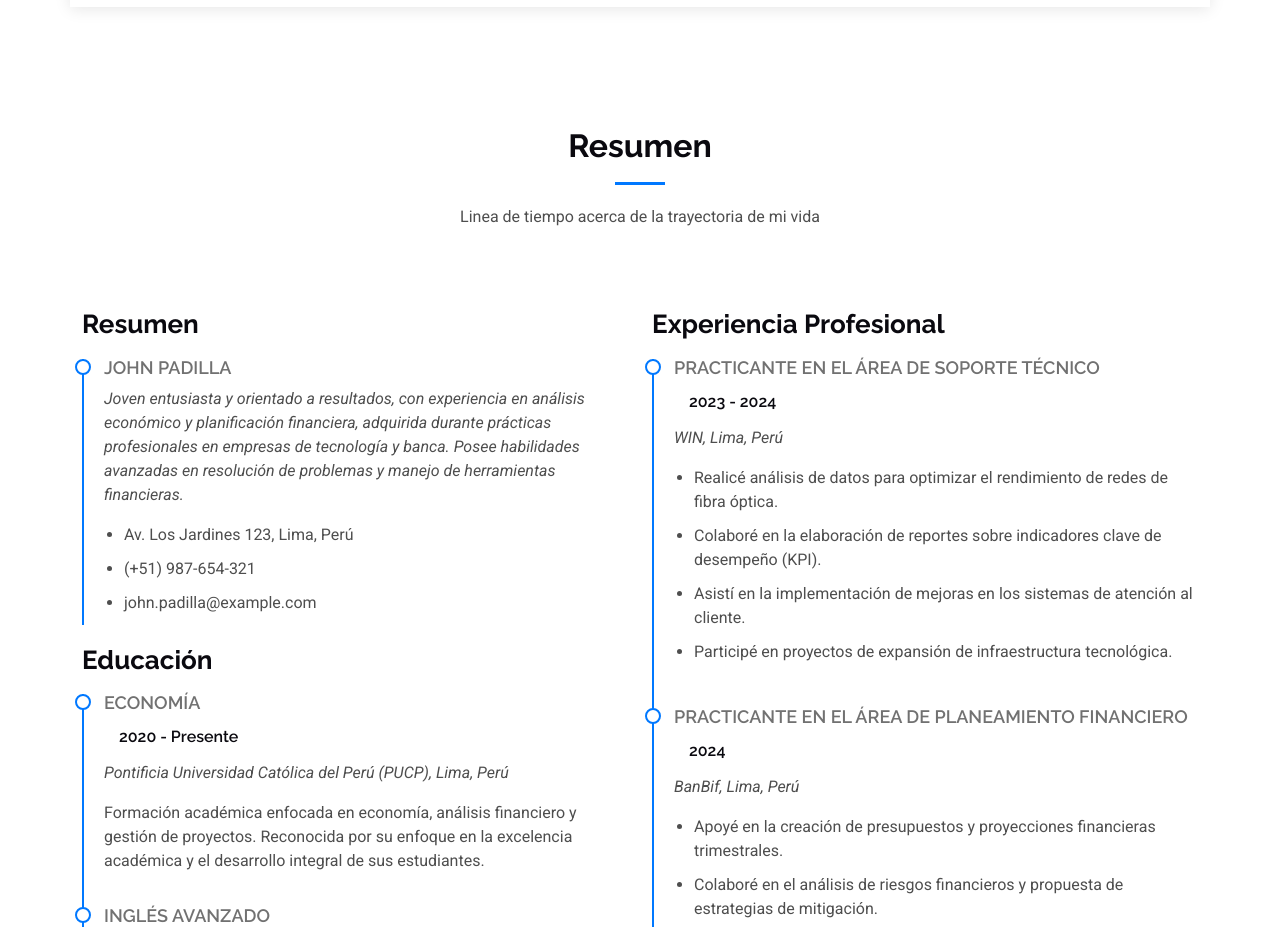
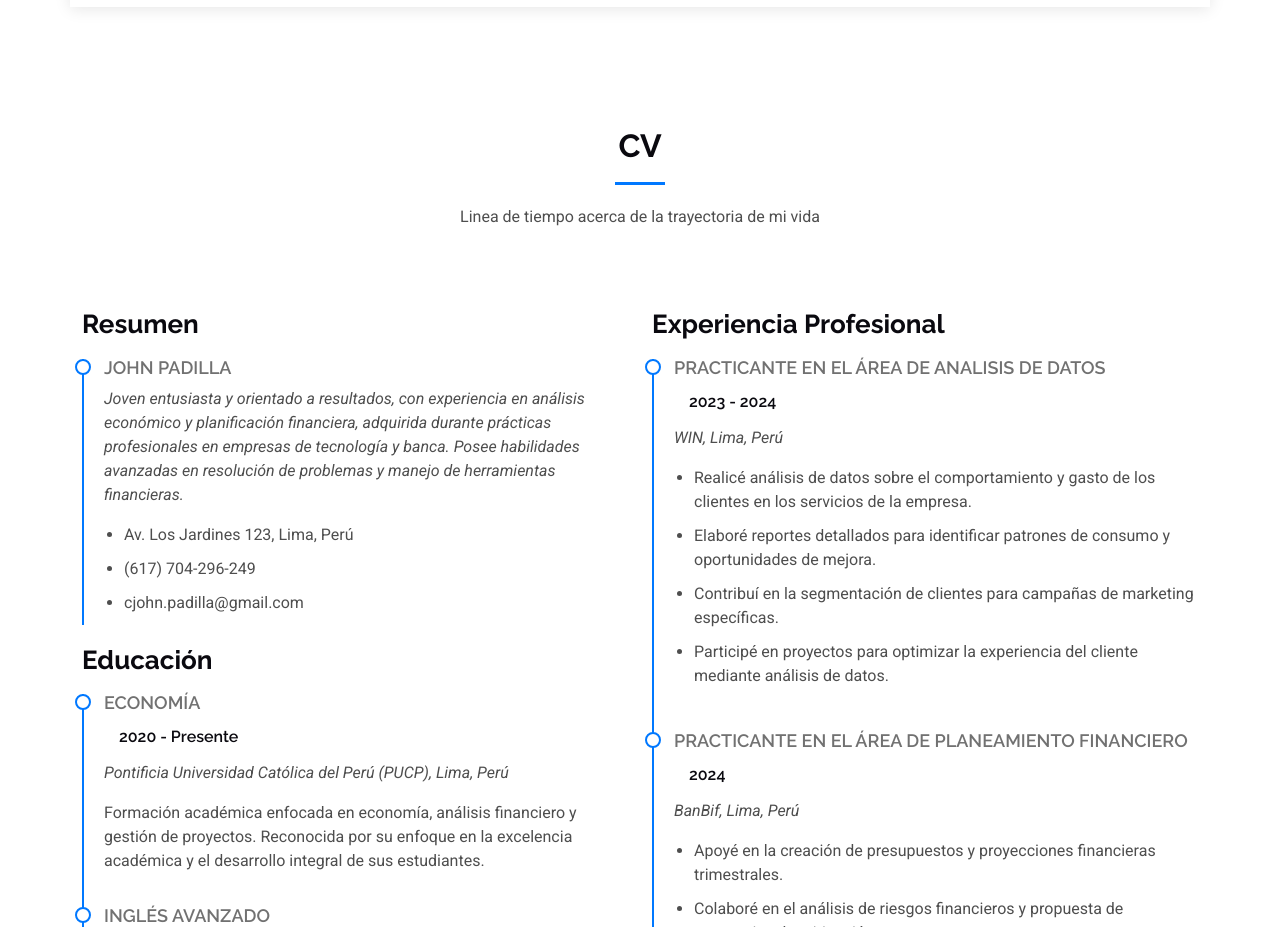
Before and after one commit to JPadilla108/Pagina-Web-Resumen, a plain HTML site: page index.html in a window 1280 px wide. Shown: the part 1440-2367 px from the top of the page. Drawn offline with Linux system fonts and the light colour scheme.

Commit message:
Update index.html

```diff
--- a/index.html
+++ b/index.html
@@ -178,7 +178,7 @@
 
       <!-- Section Title -->
       <div class="container section-title" data-aos="fade-up">
-        <h2>Resumen</h2>
+        <h2>CV</h2>
         <p>Linea de tiempo acerca de la trayectoria de mi vida</p>
       </div><!-- End Section Title -->
 
@@ -194,8 +194,8 @@
                 <p><em>Joven entusiasta y orientado a resultados, con experiencia en análisis económico y planificación financiera, adquirida durante prácticas profesionales en empresas de tecnología y banca. Posee habilidades avanzadas en resolución de problemas y manejo de herramientas financieras.</em></p>
                 <ul>
                     <li>Av. Los Jardines 123, Lima, Perú</li>
-                    <li>(+51) 987-654-321</li>
-                    <li>john.padilla@example.com</li>
+                    <li>(617) 704-296-249</li>
+                    <li>cjohn.padilla@gmail.com</li>
                 </ul>
             </div><!-- End Resume Item -->
 
@@ -219,14 +219,14 @@
         <div class="col-lg-6" data-aos="fade-up" data-aos-delay="200">
             <h3 class="resume-title">Experiencia Profesional</h3>
             <div class="resume-item">
-                <h4>Practicante en el área de soporte técnico</h4>
+                <h4>Practicante en el área de analisis de datos</h4>
                 <h5>2023 - 2024</h5>
                 <p><em>WIN, Lima, Perú</em></p>
                 <ul>
-                    <li>Realicé análisis de datos para optimizar el rendimiento de redes de fibra óptica.</li>
-                    <li>Colaboré en la elaboración de reportes sobre indicadores clave de desempeño (KPI).</li>
-                    <li>Asistí en la implementación de mejoras en los sistemas de atención al cliente.</li>
-                    <li>Participé en proyectos de expansión de infraestructura tecnológica.</li>
+                    <li>Realicé análisis de datos sobre el comportamiento y gasto de los clientes en los servicios de la empresa.</li>
+                    <li>Elaboré reportes detallados para identificar patrones de consumo y oportunidades de mejora.</li>
+                    <li>Contribuí en la segmentación de clientes para campañas de marketing específicas.</li>
+                    <li>Participé en proyectos para optimizar la experiencia del cliente mediante análisis de datos.</li>
                 </ul>
             </div><!-- End Resume Item -->
 
```
